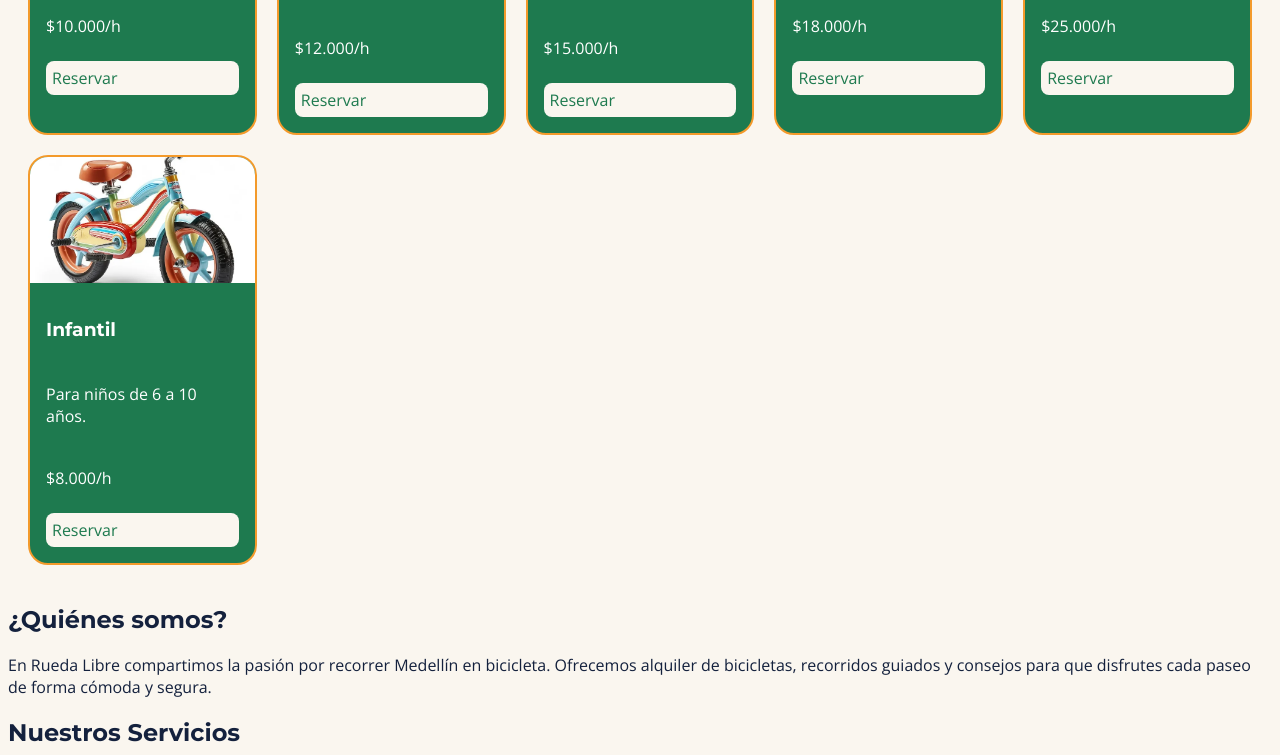
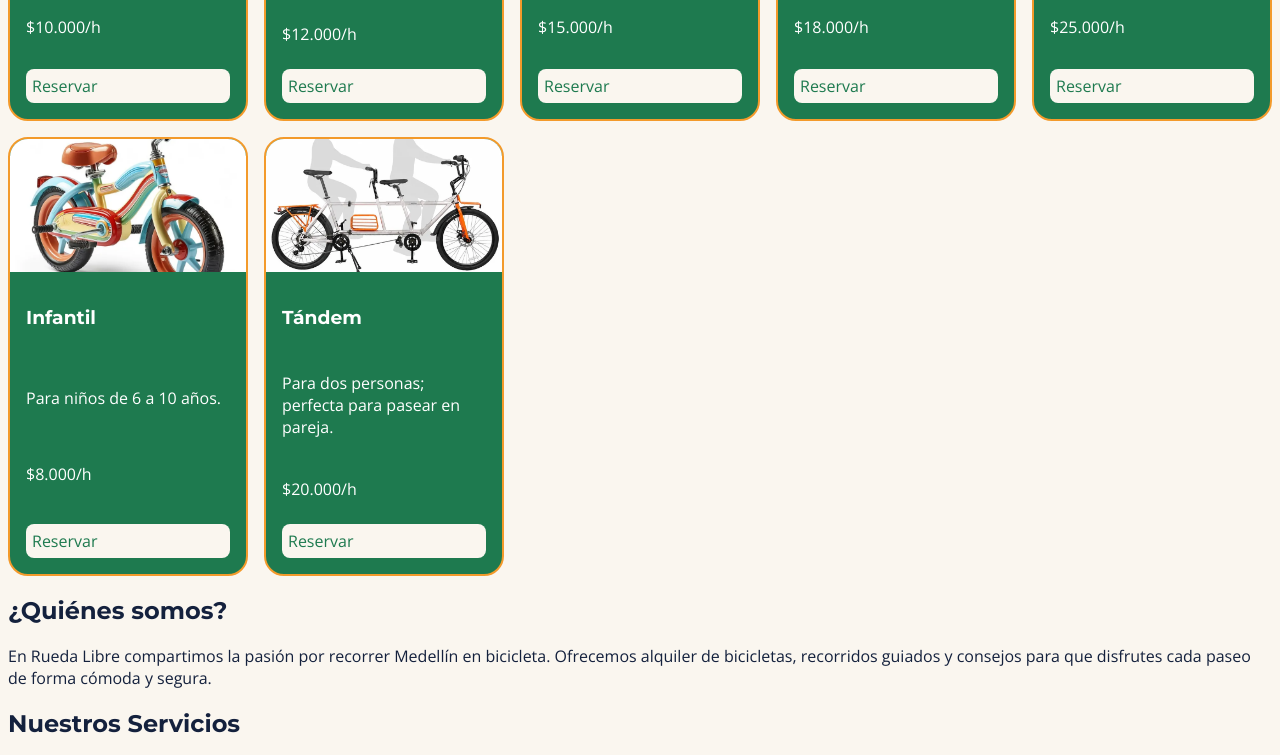
Before and after one commit to Miguel-07-2007/riwi, a plain HTML site: page rueda-libre/index.html in a window 1280 px wide. Shown: the part 1115-1870 px from the top of the page. Drawn offline with nearby package versions, Linux system fonts and the light colour scheme.

Commit message:
feat: se agrega la sección de modelos disponibles usando una cuadrícula grid para contenerlos y cada tarjeta maneja su distribución con flexbox

```diff
--- a/rueda-libre/css/styles.css
+++ b/rueda-libre/css/styles.css
@@ -152,8 +152,7 @@ a.boton-cta:focus-visible {
 .flota {
     display: grid;
     grid-template-columns: repeat(auto-fit, minmax(200px, 1fr));
-    gap: 20px;
-    padding: 20px;
+    gap: 1rem;
 }
 
 .modelo-flota {
@@ -169,8 +168,9 @@ a.boton-cta:focus-visible {
     display: flex;
     flex-direction: column;
     padding: var(--espacio-mediano);
-    justify-content: flex-grow;
+    justify-content: space-between;
     gap: var(--espacio-pequeno);
+    height: 100%;
 }
 
 .modelo-flota img {
--- a/rueda-libre/index.html
+++ b/rueda-libre/index.html
@@ -109,6 +109,16 @@
                         <a href="paginas/reservas.html#formulario" class="enlace-modelo-flota">Reservar</a>
                     </div>
                 </article>
+                <article class="modelo-flota">
+                    <img src="img/bicicleta-tandem.webp" alt="Bicicleta tándem para dos personas"
+                        class="imagen-modelo-flota">
+                    <div class="modelo-contenido">
+                        <h3 class="nombre-modelo-flota">Tándem</h3>
+                        <p class="descripcion-modelo-flota">Para dos personas; perfecta para pasear en pareja.</p>
+                        <p class="precio-modelo-flota">$20.000/h</p>
+                        <a href="paginas/reservas.html#formulario" class="enlace-modelo-flota">Reservar</a>
+                    </div>
+                </article>
             </div>
         </section>
 
```
Also changed, not shown: rueda-libre/bitacora.txt, rueda-libre/img/bicicleta-tandem.webp (added).
